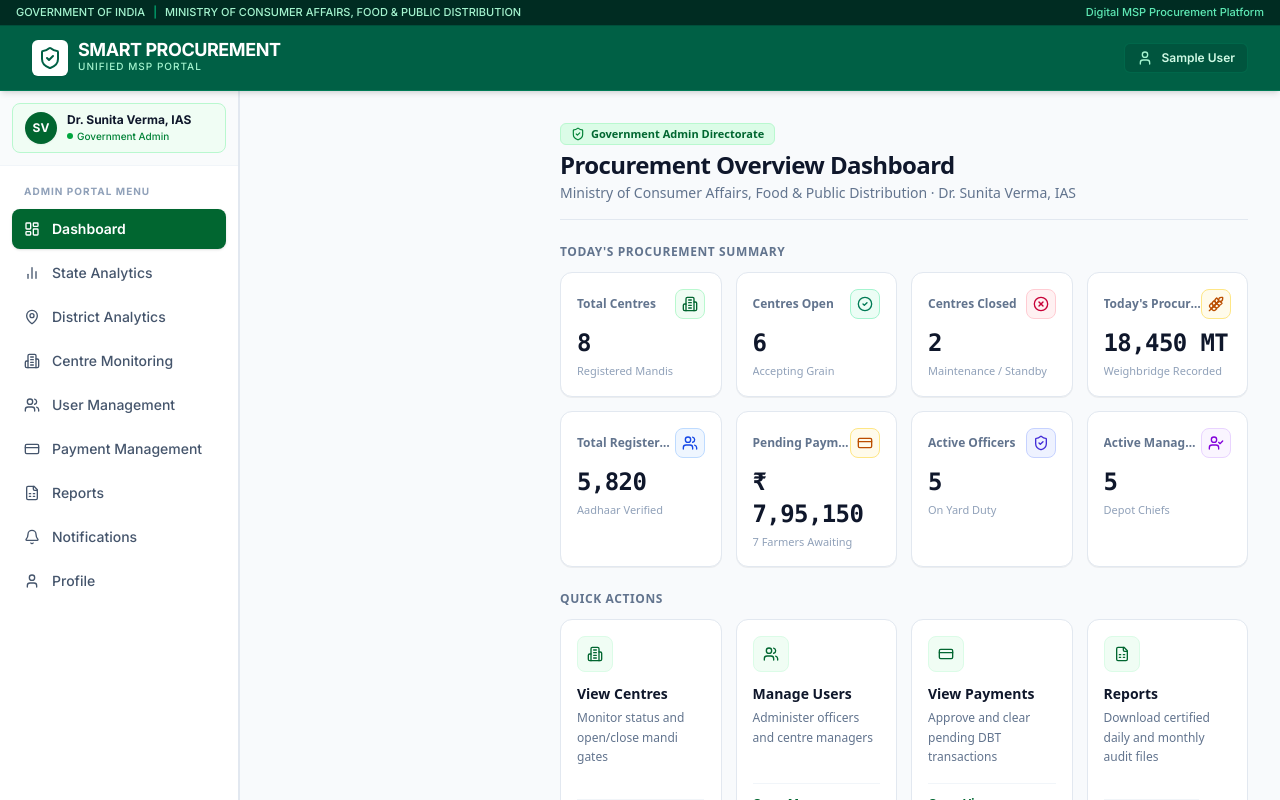
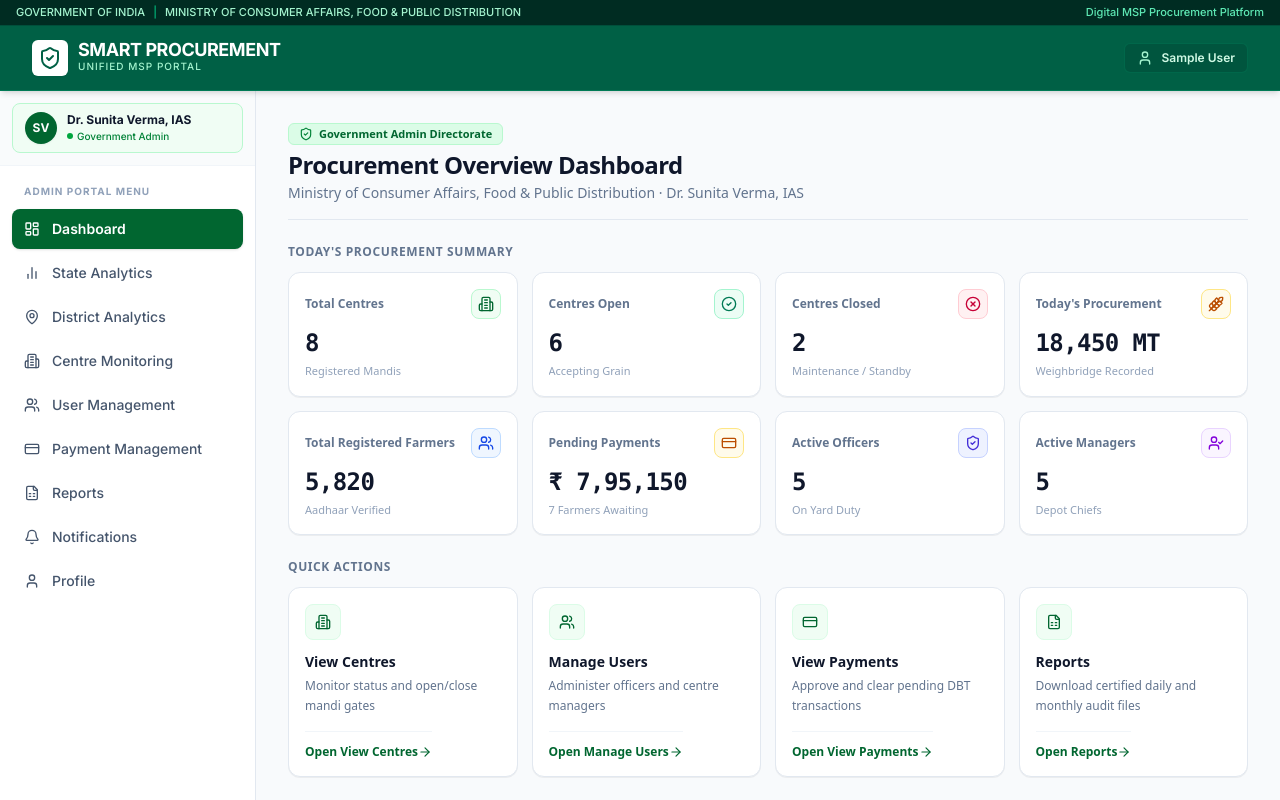
Before and after one commit to divyasri287/smart-portal, a React (Vite) app in the folder client/: page /admin/dashboard in a window 1280 px wide. Shown: the top 800 px of the page. Built offline with nearby package versions, Linux system fonts and the light colour scheme; sample sign-in values are in the browser's storage.

Commit message:
fix(layout): remove empty space by removing unnecessary md:ml-72 on main for admin module

```diff
--- a/client/src/components/sidebar/AdminSidebar.jsx
+++ b/client/src/components/sidebar/AdminSidebar.jsx
@@ -44,7 +44,7 @@ export const AdminSidebar = ({ onCloseMobile }) => {
     : 'SV';
 
   return (
-    <div className="flex flex-col h-full bg-white select-none border-r border-slate-200">
+    <div className="flex flex-col h-full bg-white select-none">
       {/* Admin Profile Strip (Officer Module Match) */}
       <div className="p-3 border-b border-slate-100 bg-slate-50/80 shrink-0">
         <div className="flex items-center gap-2.5 px-3 py-2 rounded-lg bg-green-50 border border-green-200">
--- a/client/src/components/sidebar/SidebarLayout.jsx
+++ b/client/src/components/sidebar/SidebarLayout.jsx
@@ -30,15 +30,17 @@ export const SidebarLayout = ({ isOpenMobile, onCloseMobile, isDesktopSidebarOpe
   return (
     <>
       {/* Desktop Persistent Sidebar */}
-      <aside className={`hidden md:block bg-white border-r border-slate-200 shrink-0 transition-all duration-200 ${
-        isFarmerRole
-          ? isDesktopSidebarOpen
-            ? 'fixed left-0 top-16 h-[calc(100vh-4rem)] w-60 overflow-hidden'
-            : 'fixed left-0 top-16 h-[calc(100vh-4rem)] w-0 overflow-hidden border-r-0'
-          : isDesktopSidebarOpen
-            ? 'relative w-60 min-h-[calc(100vh-4rem)]'
+      <aside
+        className={`hidden md:block bg-white border-r border-slate-200 shrink-0 transition-all duration-200 ${
+          isFarmerRole
+            ? isDesktopSidebarOpen
+              ? 'fixed left-0 top-16 h-[calc(100vh-4rem)] w-60 overflow-hidden z-30'
+              : 'fixed left-0 top-16 h-[calc(100vh-4rem)] w-0 overflow-hidden border-r-0'
+            : isDesktopSidebarOpen
+            ? 'relative w-64 min-h-[calc(100vh-4rem)]'
             : 'relative w-0 min-h-[calc(100vh-4rem)] overflow-hidden border-r-0'
-      }`}>
+        }`}
+      >
         <div className={`h-full ${isDesktopSidebarOpen ? 'opacity-100' : 'opacity-0'}`}>
           {renderRoleSidebar()}
         </div>
--- a/client/src/layouts/MainLayout.jsx
+++ b/client/src/layouts/MainLayout.jsx
@@ -4,10 +4,15 @@ import Navbar from '../components/navbar/Navbar';
 import SidebarLayout from '../components/sidebar/SidebarLayout';
 import Footer from '../components/footer/Footer';
 import ToastContainer from '../components/notifications/ToastContainer';
+import { useAuth } from '../context/AuthContext';
+import { ROLES } from '../constants/roles';
 
 export const MainLayout = () => {
   const [mobileSidebarOpen, setMobileSidebarOpen] = useState(false);
   const [desktopSidebarOpen, setDesktopSidebarOpen] = useState(true);
+  const { role } = useAuth();
+
+  const isFarmerRole = role === ROLES.FARMER;
 
   return (
     <div className="min-h-screen flex flex-col bg-slate-50 text-slate-900">
@@ -22,7 +27,12 @@ export const MainLayout = () => {
           onCloseMobile={() => setMobileSidebarOpen(false)}
           isDesktopSidebarOpen={desktopSidebarOpen}
         />
-        <main className={`flex-1 p-4 sm:p-6 lg:p-8 min-w-0 ${desktopSidebarOpen ? 'md:ml-72' : 'md:ml-0'}`}>
+        {/* Only apply left margin if the sidebar is fixed (Farmer role). In normal flex flow, no margin-left is needed! */}
+        <main
+          className={`flex-1 p-4 sm:p-6 lg:p-8 min-w-0 ${
+            isFarmerRole && desktopSidebarOpen ? 'md:ml-60' : 'md:ml-0'
+          }`}
+        >
           <Outlet />
         </main>
       </div>
```
